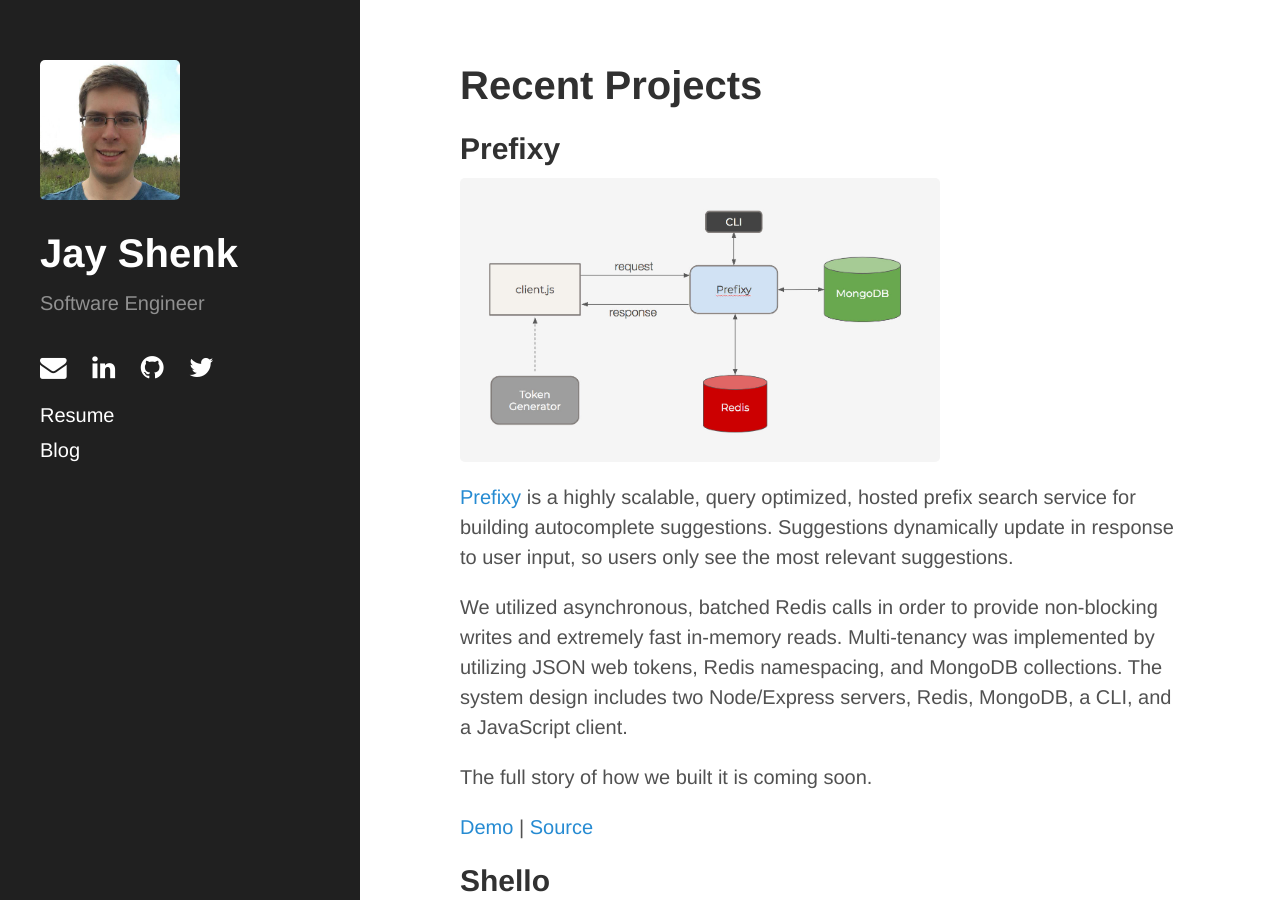
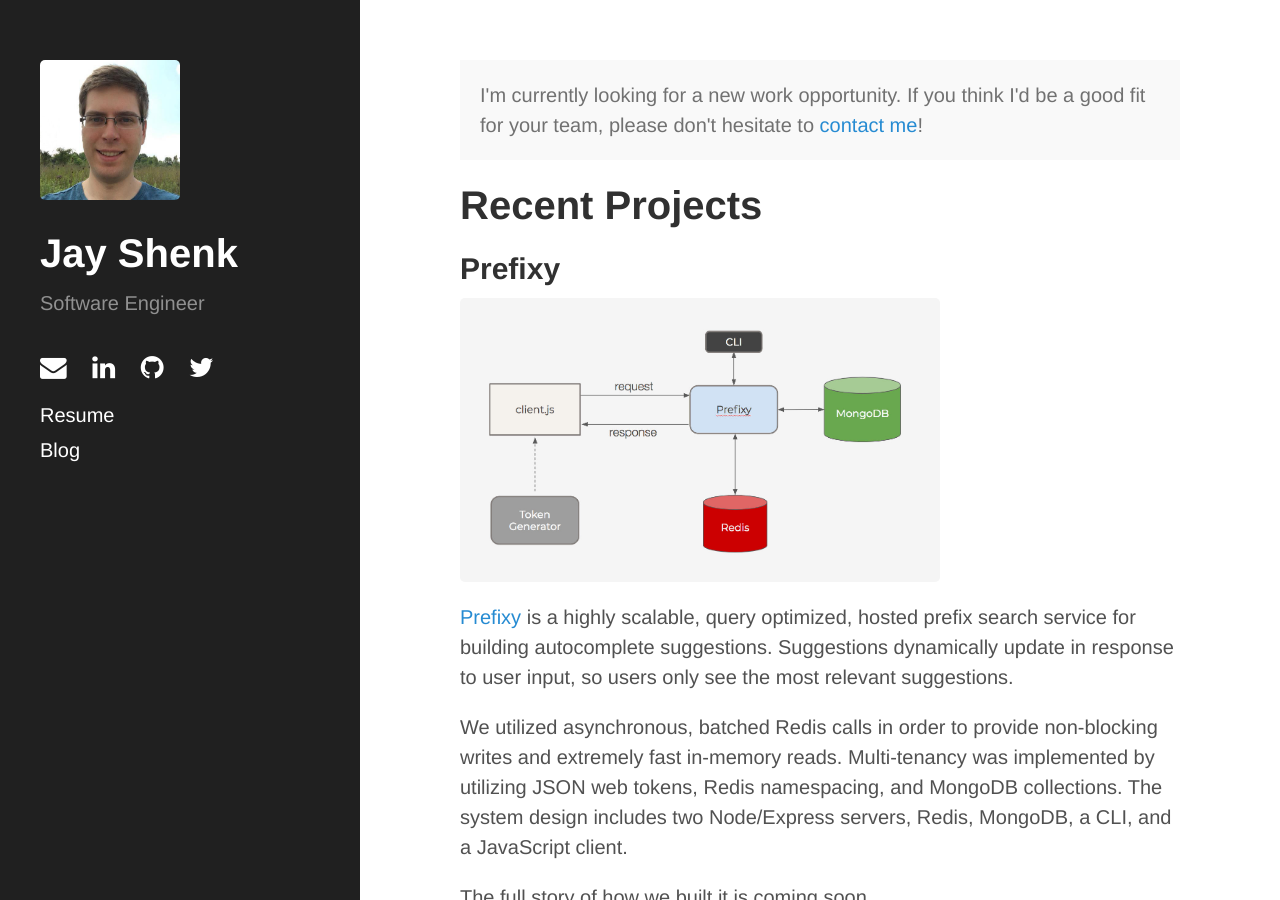
Before and after one commit to jayshenk/jayshenk.github.io, a Jekyll site: the page built from index.md, in a window 1280 px wide and 900 px high. Built offline with Jekyll 4.4.1, drawn with Linux system fonts in a browser that asks for light colours.

Commit message:
add message

```diff
--- a/index.md
+++ b/index.md
@@ -2,6 +2,10 @@
 layout: default
 title: Home
 ---
+
+<div class="message">
+  I'm currently looking for a new work opportunity. If you think I'd be a good fit for your team, please don't hesitate to <a href="mailto:jay.shenk@gmail.com">contact me</a>!
+</div>
 
 {:.post-title}
 # Recent Projects
```
